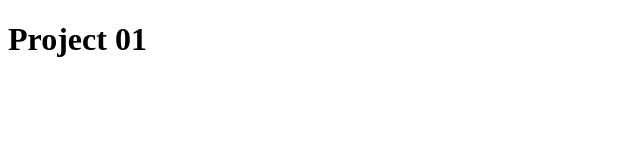
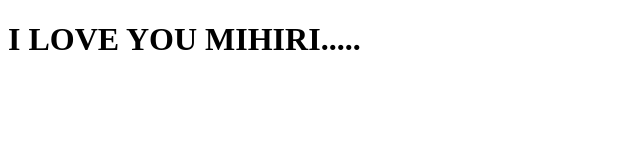
Before and after one commit to PasinduMadhushanPerera/Project01, a plain HTML site: page index.html in a window 1280 px wide. Shown: the whole page, without its empty margins (0-640 px from the left). Drawn offline with Linux system fonts and the light colour scheme.

Commit message:
Update index.html

```diff
--- a/index.html
+++ b/index.html
@@ -4,6 +4,6 @@
         <title>Project01 with GitHub</title>
     </head>
     <body>
-        <h1>Project 01</h1>
+        <h1>I LOVE YOU MIHIRI.....</h1>
     </body>
 </html>
```
